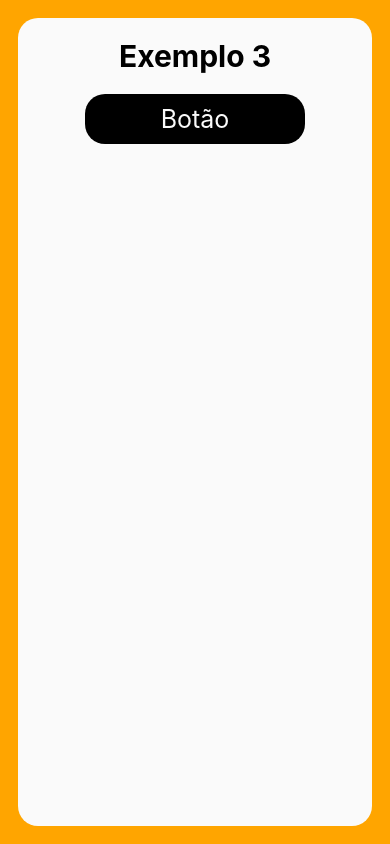
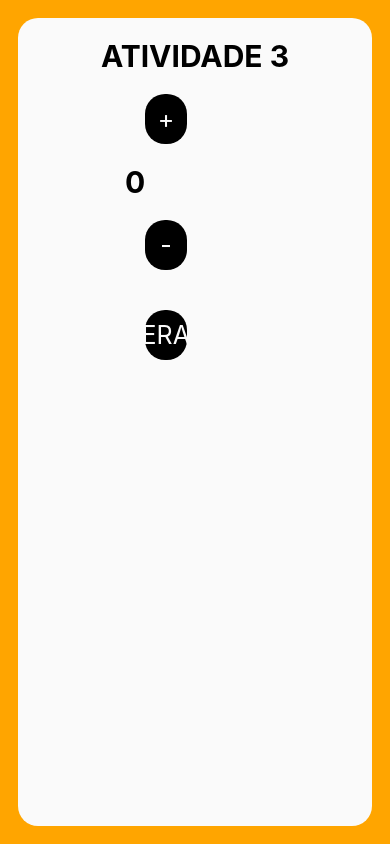
Before and after one commit to FelpaGava/Mobile_React-Native, a React Native app: screen / in a window 390 px wide. Built offline with nearby package versions, Linux system fonts and the light colour scheme.

Commit message:
Div dentro de Div

```diff
--- a/App.js
+++ b/App.js
@@ -3,12 +3,13 @@ import { StyleSheet, View,} from 'react-native';
 
 // import Mensagem from './src/exemp_2';
 // import Atividade1 from './src/atividade_1';
-   import Exemplo_3 from './src/exemp_3';
+// import Exemplo_3 from './src/exemp_3';
+import Atividade_3 from './src/atividade_3';
 
 export default function App() {
   return (
     <View style={styles.container}>
-      <Exemplo_3 />
+      <Atividade_3 />
       <StatusBar style="auto" />
     </View>
   );
--- /dev/null
+++ b/src/atividade_3/index.js
@@ -0,0 +1,51 @@
+import { useState } from 'react';
+
+import {View, Text, TouchableOpacity } from "react-native";
+
+import styles from './styles';
+
+export default function Atividade_3 () {
+
+   const [numero, setNumero] = useState(0);
+
+    function diminuir (){
+        alert('Aula de React-Native');
+    }
+
+    function adicionar(){
+        setNumero(numero+1);
+    }
+
+    function diminuir(){
+        setNumero(numero-1);
+    }
+
+    function zerar(){
+        setNumero(0);
+    }
+{
+
+}
+    return(
+        <View  style={styles.container}>
+            <Text style={styles.titulo}>ATIVIDADE 3</Text>
+             <View>
+                <View>
+                 <TouchableOpacity style={styles.botao} onPress={() => adicionar()}>
+                    <Text style={styles.txtBotao}>+</Text>
+                 </TouchableOpacity>
+
+                    <Text style={styles.titulo}>{numero}</Text>
+
+                 <TouchableOpacity style={styles.botao} onPress={() => diminuir()}>
+                    <Text style={styles.txtBotao}>-</Text>
+                </TouchableOpacity>
+                </View>
+
+                <TouchableOpacity style={styles.botao} onPress={() => zerar()}>
+                    <Text style={styles.txtBotao}>ZERAR</Text>
+                </TouchableOpacity>
+             </View>
+        </View>
+    );
+}
--- /dev/null
+++ b/src/atividade_3/styles.js
@@ -0,0 +1,35 @@
+import { StyleSheet } from "react-native";
+
+const styles = StyleSheet.create({
+    container:{
+        flex: 1,
+        textAlign: 'center',
+        backgroundColor: '#fafafa',
+        width: "100%",
+        borderRadius: 20,
+        alignItems: 'center',
+        padding: 20,
+    },
+    titulo: {
+        fontSize: 30,
+        fontWeight: 'bold',
+    },
+    botao: {
+        width: '30%',
+        // borderWidth: 3,
+        borderRadius: 20,
+        padding: 10,
+        margin: 20,
+        backgroundColor: '#000',
+        alignItems: 'center',
+        justifyContent: 'center',
+    },
+
+    txtBotao: {
+        fontSize: 25,
+        color: '#fafafa',
+    },
+
+});
+
+export default styles;
--- a/src/exemp_3/index.js
+++ b/src/exemp_3/index.js
@@ -1,20 +1,33 @@
+import { useState } from 'react';
+
 import {View, Text, TouchableOpacity } from "react-native";
 
 import styles from './styles';
 
 export default function Exemplo_3 () {
 
+   const [numero, setNumero] = useState(0);
+
     function mensagem (){
         alert('Aula de React-Native');
     }
 
+    function incrementar(){
+        setNumero(numero+1);
+    }
+{
 
+}
     return(
         <View  style={styles.container}>
             <Text style={styles.titulo}>Exemplo 3</Text>
             <TouchableOpacity style={styles.botao} onPress={() => mensagem()}>
                 <Text style={styles.txtBotao}>Botão</Text>
             </TouchableOpacity>
+            <Text style={styles.titulo}>{numero}</Text>
+            <TouchableOpacity style={styles.botao} onPress={() => incrementar()}>
+                <Text style={styles.txtBotao}>Incrementar nº</Text>
+            </TouchableOpacity>
         </View>
     );
 }
```
